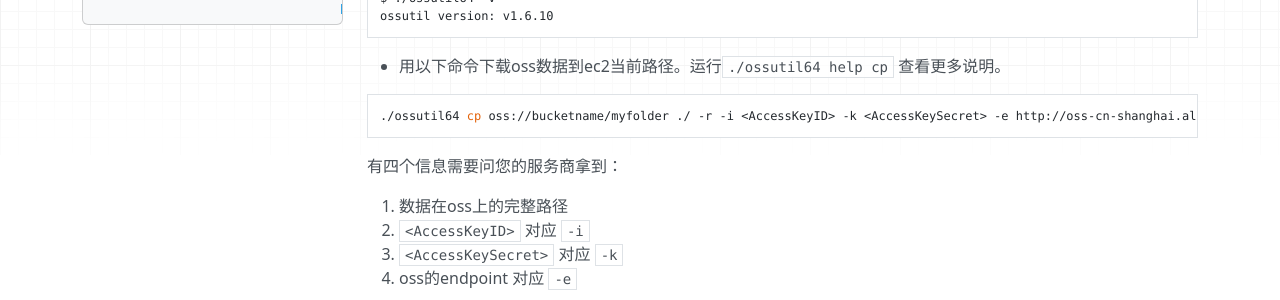
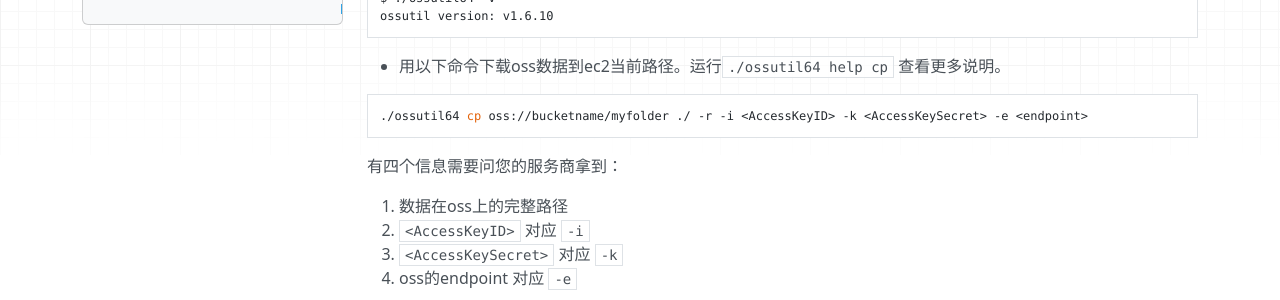
Before and after one commit to DavisChen99/bioaws, an MkDocs documentation site: the page built from docs/blogs/2020-02-04-ec2-download-oss.md, in a window 1280 px wide and 900 px high, scrolled down 626 px. Shown: the part 151-451 px from the top of the window. Built offline with MkDocs 1.6.1, drawn with Linux system fonts in a browser that asks for light colours; nearby versions of some CDN libraries; old or Windows-style settings are respelled for this version of MkDocs; some of the changed lines change nothing that is shown.

Commit message:
beginner 11 ec2 download oss

````diff
--- a/docs/blogs/2020-02-04-ec2-download-oss.md
+++ b/docs/blogs/2020-02-04-ec2-download-oss.md
@@ -36,7 +36,7 @@ ossutil version: v1.6.10
 - 用以下命令下载oss数据到ec2当前路径。运行`./ossutil64 help cp` 查看更多说明。
 
 ```bash
-./ossutil64 cp oss://bucketname/myfolder ./ -r -i <AccessKeyID> -k <AccessKeySecret> -e http://oss-cn-shanghai.aliyuncs.com
+./ossutil64 cp oss://bucketname/myfolder ./ -r -i <AccessKeyID> -k <AccessKeySecret> -e <endpoint>
 ```
 
 有四个信息需要问您的服务商拿到：
````
